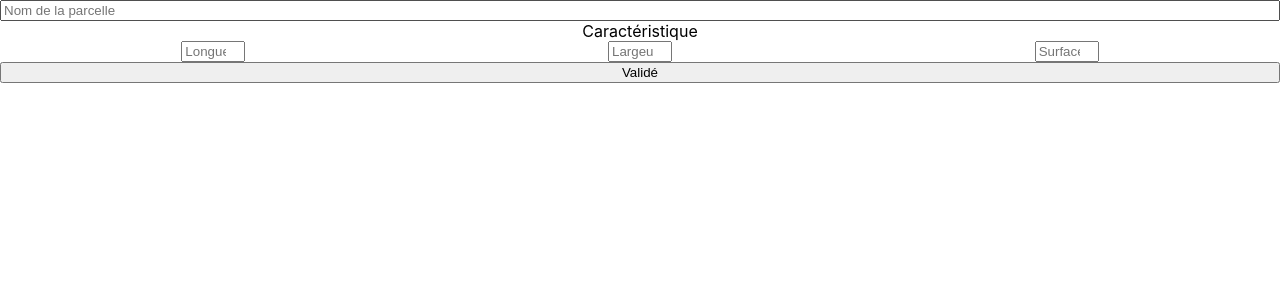
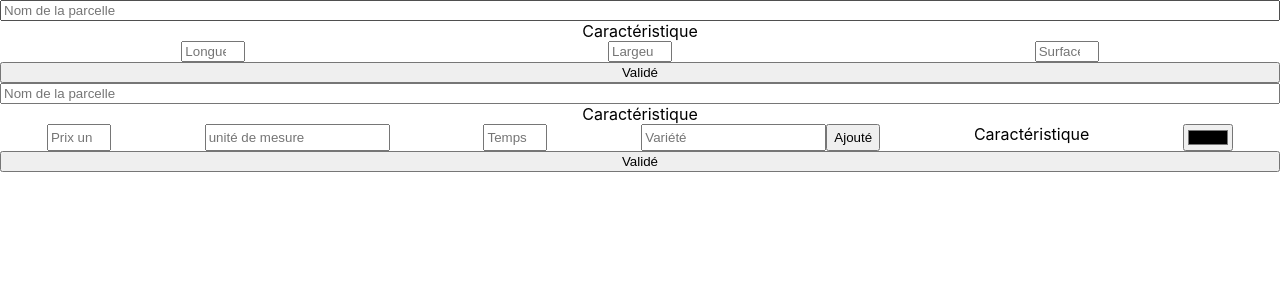
Before and after one commit to CamilleSylla/AgriPlanner, a React (Create React App) app: page / in a window 1280 px wide. Shown: the top 300 px of the page. Built offline with nearby package versions, Linux system fonts and the light colour scheme.

Commit message:
first commit

```diff
--- a/src/App.js
+++ b/src/App.js
@@ -1,11 +1,13 @@
 import logo from './logo.svg';
 import './App.css';
 import AddPar from './Component/CRUD/Parcelle/Create/AddPar';
+import AddLeg from './Component/CRUD/Legume/AddLeg';
 
 function App() {
   return (
     <div className="App">
       <AddPar/>
+      <AddLeg/>
     </div>
   );
 }
--- /dev/null
+++ b/src/Component/CRUD/Legume/AddLeg.js
@@ -0,0 +1,74 @@
+import React, { useState } from "react";
+import axios from "axios";
+
+export default function AddLeg() {
+  const [newLeg, setNewLeg] = useState({ clientId: "1" });
+  const [vari, setVari] = useState([]);
+
+  const onParChange = (e) => {
+    setNewLeg({ ...newLeg, [e.target.name]: e.target.value });
+    console.log(newLeg);
+  };
+
+  function onValidate() {
+    setNewLeg({ ...newLeg, variete: vari });
+    console.log(newLeg);
+
+    axios.post("/api/newLegume", newLeg).then((res) => console.log(res));
+  }
+
+  const addNewVar = (e) => {
+    const value = document.querySelector("#variete");
+    setVari([...vari, value.value]);
+    value.value = "";
+  };
+
+  return (
+    <div className="CrudContainer">
+      <input
+        type="text"
+        name="name"
+        placeholder="Nom de la parcelle"
+        onChange={onParChange}
+      />
+      <label for="length">Caractéristique</label>
+      <div>
+        <input
+          type="number"
+          name="price"
+          min="0"
+          max="100"
+          placeholder="Prix unitaire"
+          onChange={onParChange}
+        />
+        <input
+          type="text"
+          name="unit"
+          placeholder="unité de mesure"
+          onChange={onParChange}
+        />
+        <input
+          type="number"
+          name="growLength"
+          min="1"
+          max="100"
+          placeholder="Temps de culture"
+          onChange={onParChange}
+        />
+        <div>
+          <input
+            type="text"
+            id="variete"
+            name="variete"
+            placeholder="Variété"
+          />
+          <button onClick={addNewVar}>Ajouté</button>
+        </div>
+        <label for="color">Caractéristique</label>
+        <input type="color" name="color" onChange={onParChange}/>
+      </div>
+
+      <button onClick={onValidate}>Validé</button>
+    </div>
+  );
+}
```
Also changed, not shown: 1 other file (tests, documents, lock files or other folders).
